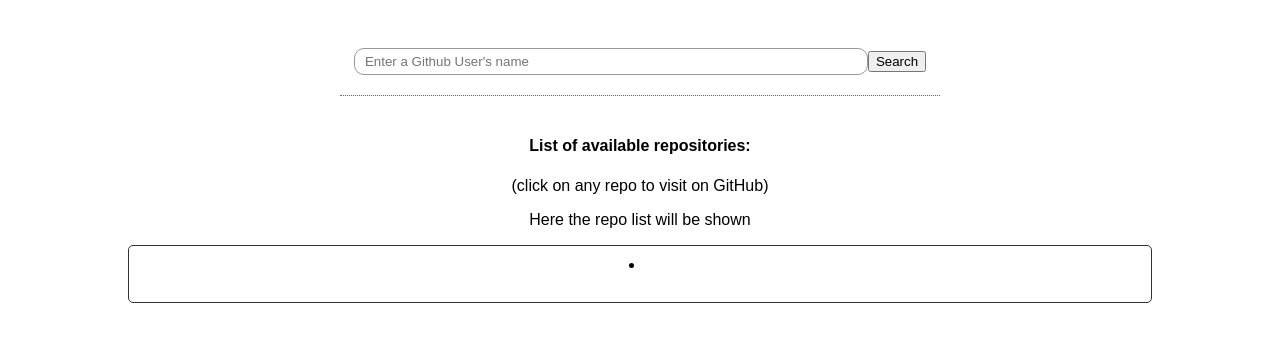
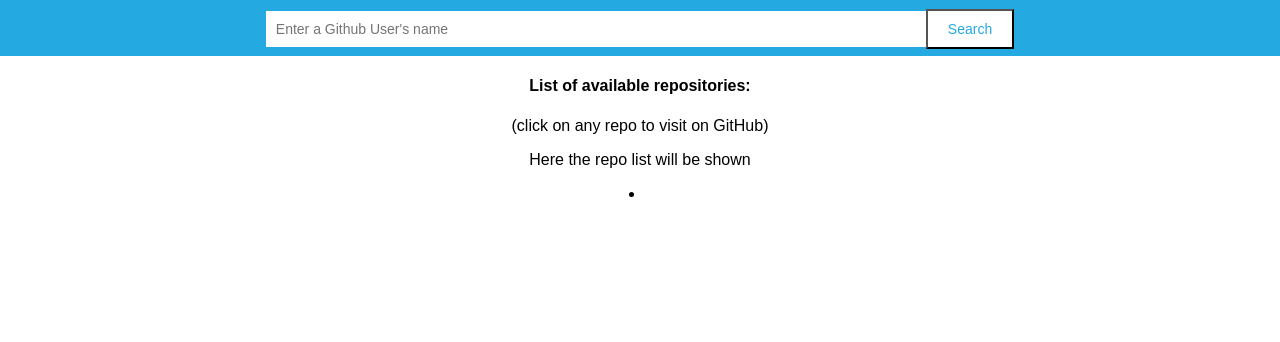
Before and after one commit to manjula-dube/react-redux-workshop, a React (Create React App) app: page / in a window 1280 px wide. Shown: the top 342 px of the page. Built offline with nearby package versions, Linux system fonts and the light colour scheme.

Commit message:
add styles

```diff
--- a/src/App.css
+++ b/src/App.css
@@ -1,3 +1,8 @@
+body {
+  margin: 0;
+  padding: 0;
+}
+
 .App {
   text-align: center;
 }
@@ -33,45 +38,83 @@
 
 #root {
     margin: 0 auto;
-    padding-top: 20px;
-    width: 90%;
-    max-width: 1024px;
     text-align: center;
     font-family: "Arial";
 }
 
 .search-bar {
-    margin: 20px;
+    height: 56px;
+    background: #24aae1;
     text-align: center;
 }
 
 input {
+    outline: none;
     width: 50%;
-    padding: 5px 10px;
-    border-radius: 10px;
-    border: 1px solid #999999;
+    padding: 10px;
+    border: none;
+    top: 16%;
+    font-size: 14px;
+    position: relative;
+}
+
+button {
+  outline: none;
+  padding: 10px 20px;
+  background: white;
+  color : #24aae1;
+  top: 16%;
+  font-size: 14px;
+  position: relative;
 }
 
 .busy {
     opacity: 0.2;
 }
 
-.repo-list {
-    max-width: 600px;
-    margin: 0 auto;
-    padding-top: 20px;
-    border-top: 1px dotted #666666;
-}
 
 ul {
     padding: 0px;
     list-style: none;
 }
 
-li {
-    border: 1px solid #333333;
-    border-radius: 5px;
-    margin-bottom: 5px;
-    padding: 10px;
-    cursor: pointer;
+.list-item {
+  border: 1px solid lightgray;
+  width: 40%;
+  float: left;
+  margin: 10px;
+  padding: 16px;
+  text-align: left;
+  cursor: pointer;
 }
+
+.blue-text {
+  font-weight: bold;
+  color: #24aae1;
+  font-weight: 18px;
+}
+
+.wrapper {
+  width: 1024px;
+  margin: 50px auto;
+  display: inline-block;
+}
+
+.profile {
+  width: 25%;
+  float: left;
+}
+
+.profile img {
+  width: 200px;
+  padding: 30px 10px;
+}
+
+.repo-container {
+  float: left;
+  width: 74%;
+}
+
+.repo-list span {
+  padding: 5px 0;
+}
```
